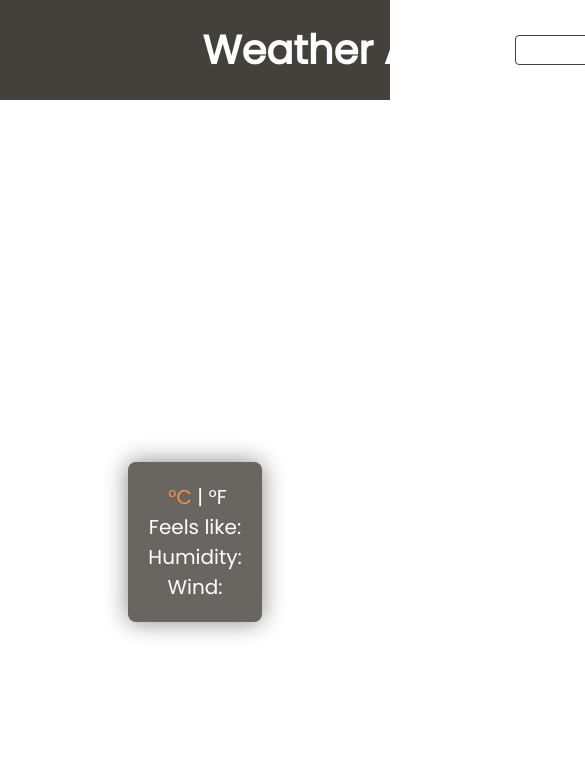
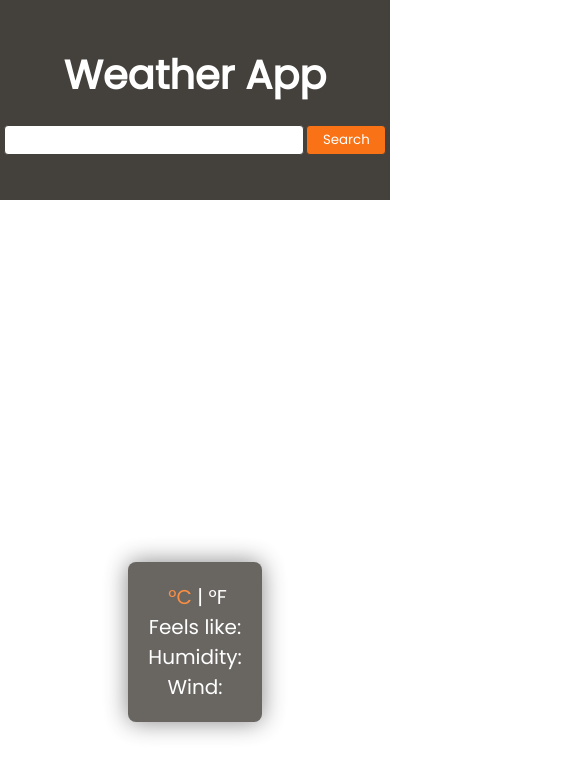
Before and after one commit to FernandoAmbri/app-clima, a website built with webpack: page dist/index.html in a window 390 px wide. Shown: the top 776 px of the page, 585 px wide, since content can reach past the window. Built offline with Linux system fonts and the light colour scheme.

Commit message:
Adding media queries to make the app responsive

```diff
--- a/src/styles.css
+++ b/src/styles.css
@@ -22,7 +22,7 @@ header {
 }
 
 .container {
-  width: 1100px;
+  max-width: 1100px;
   height: inherit;
   margin: 0 auto;
   display: flex;
@@ -145,3 +145,15 @@ section {
   cursor: pointer;
   color: #f97316;
 }
+
+@media only screen and (max-width: 768px) {
+  .container {
+    flex-direction: column;
+    justify-content: center;
+    gap: 20px;
+  }
+
+  header {
+    height: 200px;
+  }
+}
```
Also changed, not shown: dist/main.js.
